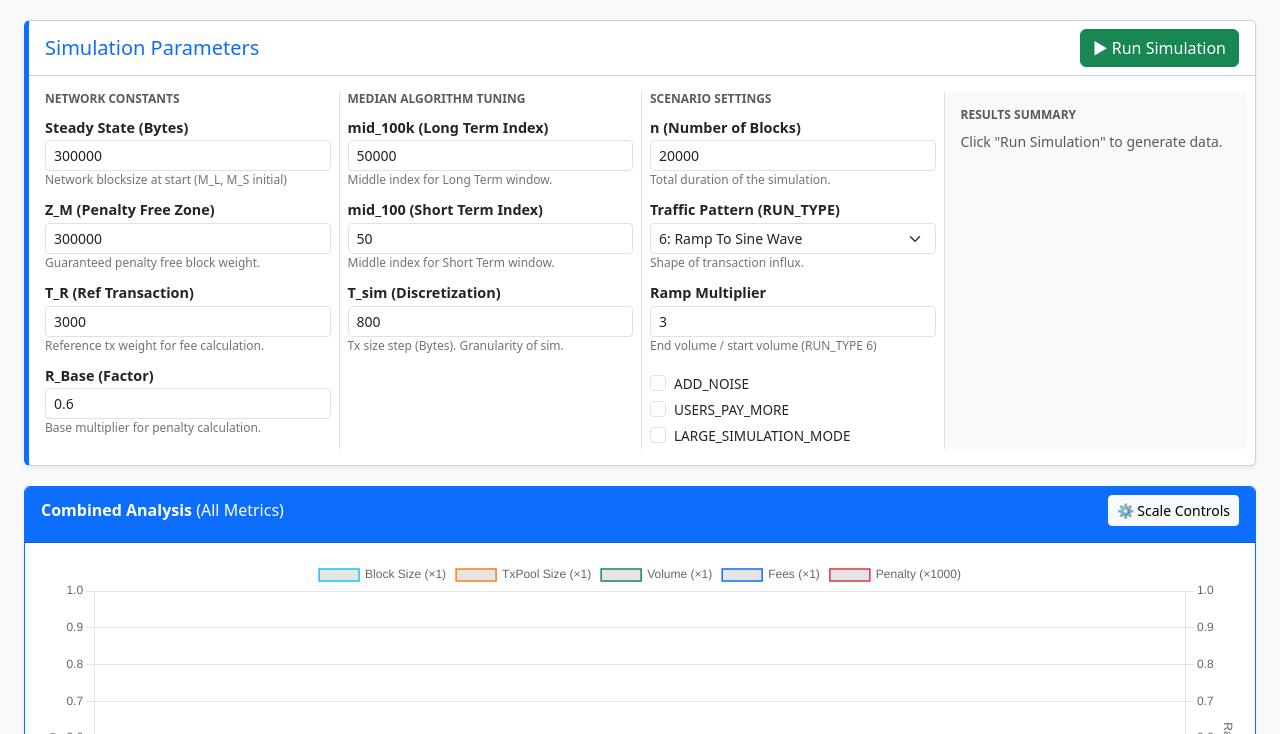
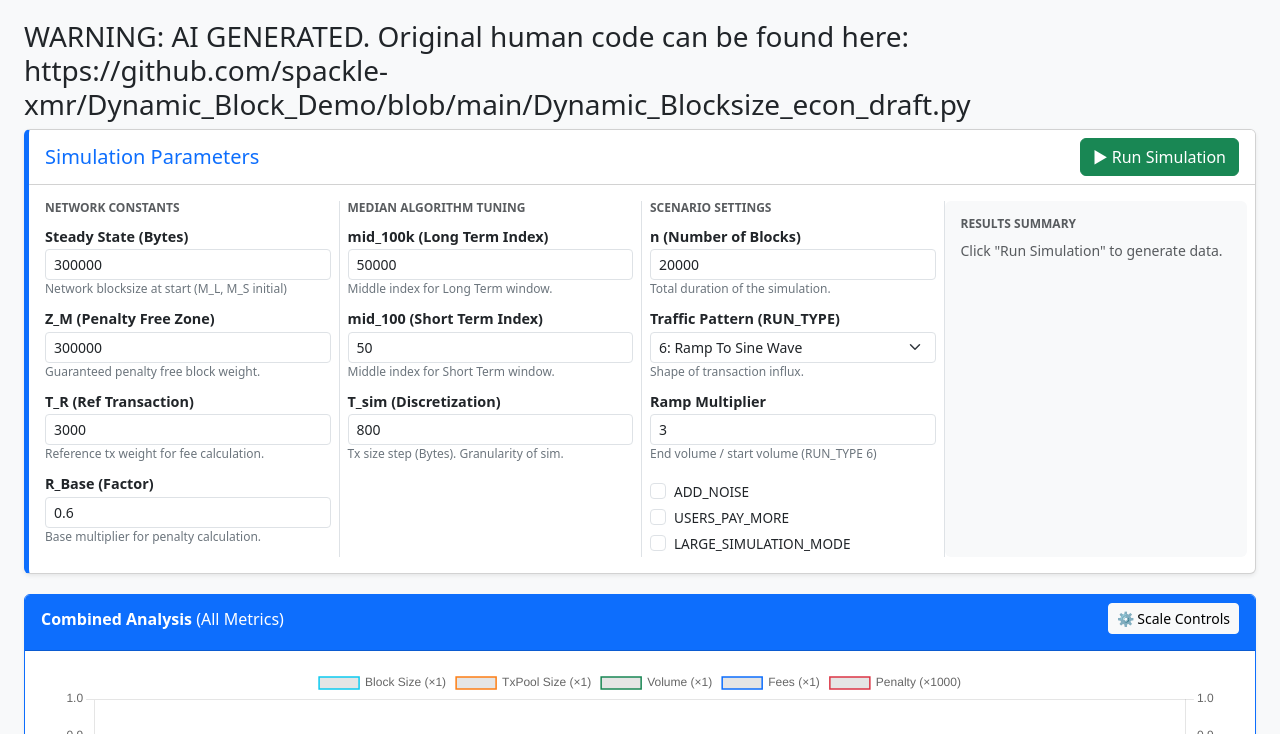
Before and after one commit to Gingeropolous/blocksizejavasim, a plain HTML site: page index.html in a window 1280 px wide. Shown: the part 66-800 px from the top of the page. Drawn offline with nearby package versions, Linux system fonts and the light colour scheme.

Commit message:
Add warning for AI-generated content
Added a warning about AI-generated content and link to original code.

```diff
--- a/index.html
+++ b/index.html
@@ -46,6 +46,7 @@
         Blockchain Growth & Fee Simulator
         <span class="version-badge">Corrected v2.0</span>
     </h2>
+    <h3> WARNING: AI GENERATED. Original human code can be found here: https://github.com/spackle-xmr/Dynamic_Block_Demo/blob/main/Dynamic_Blocksize_econ_draft.py</h3>
 
     <div class="card config-card shadow-sm">
         <div class="card-header bg-white d-flex justify-content-between align-items-center">
```
